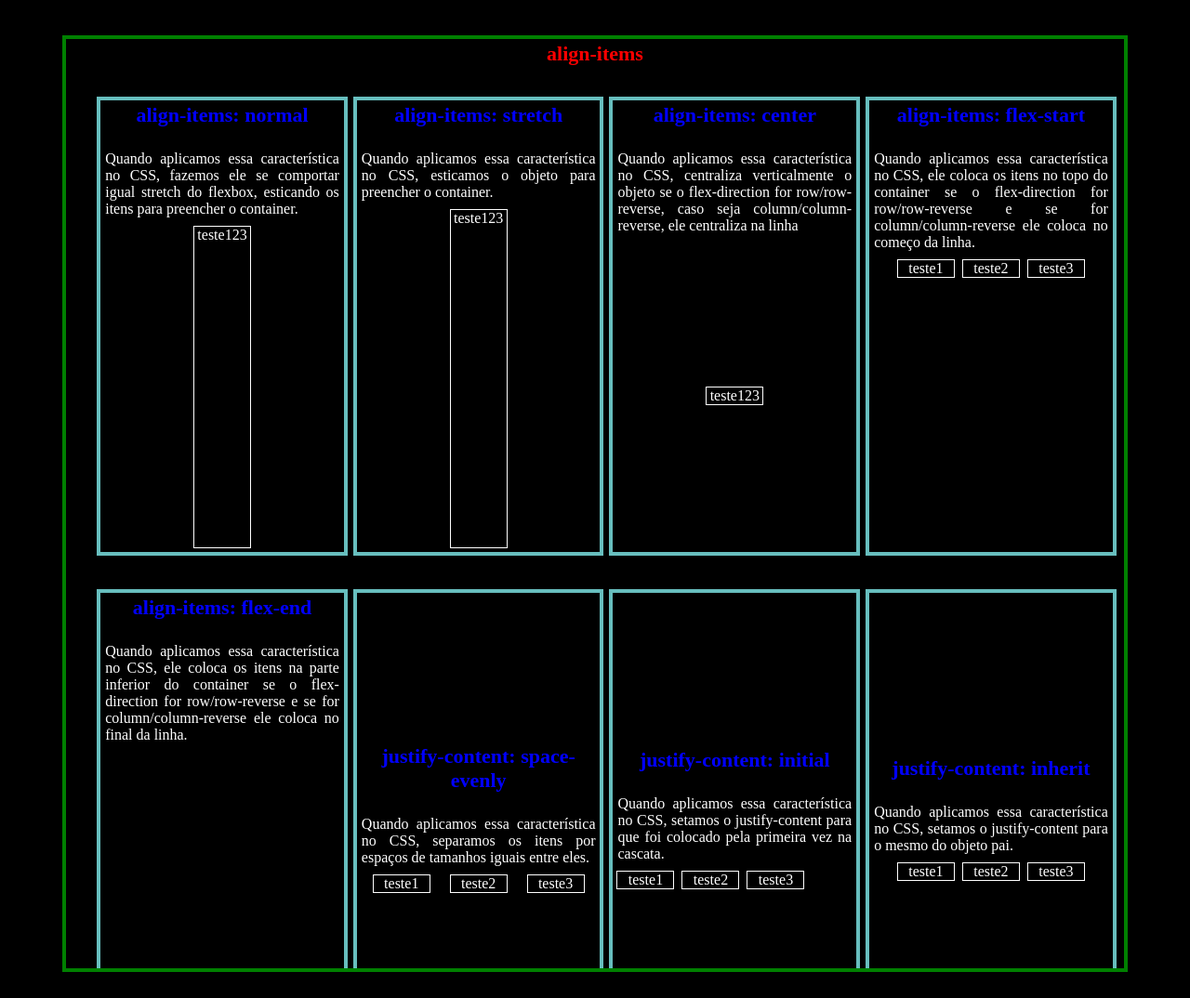
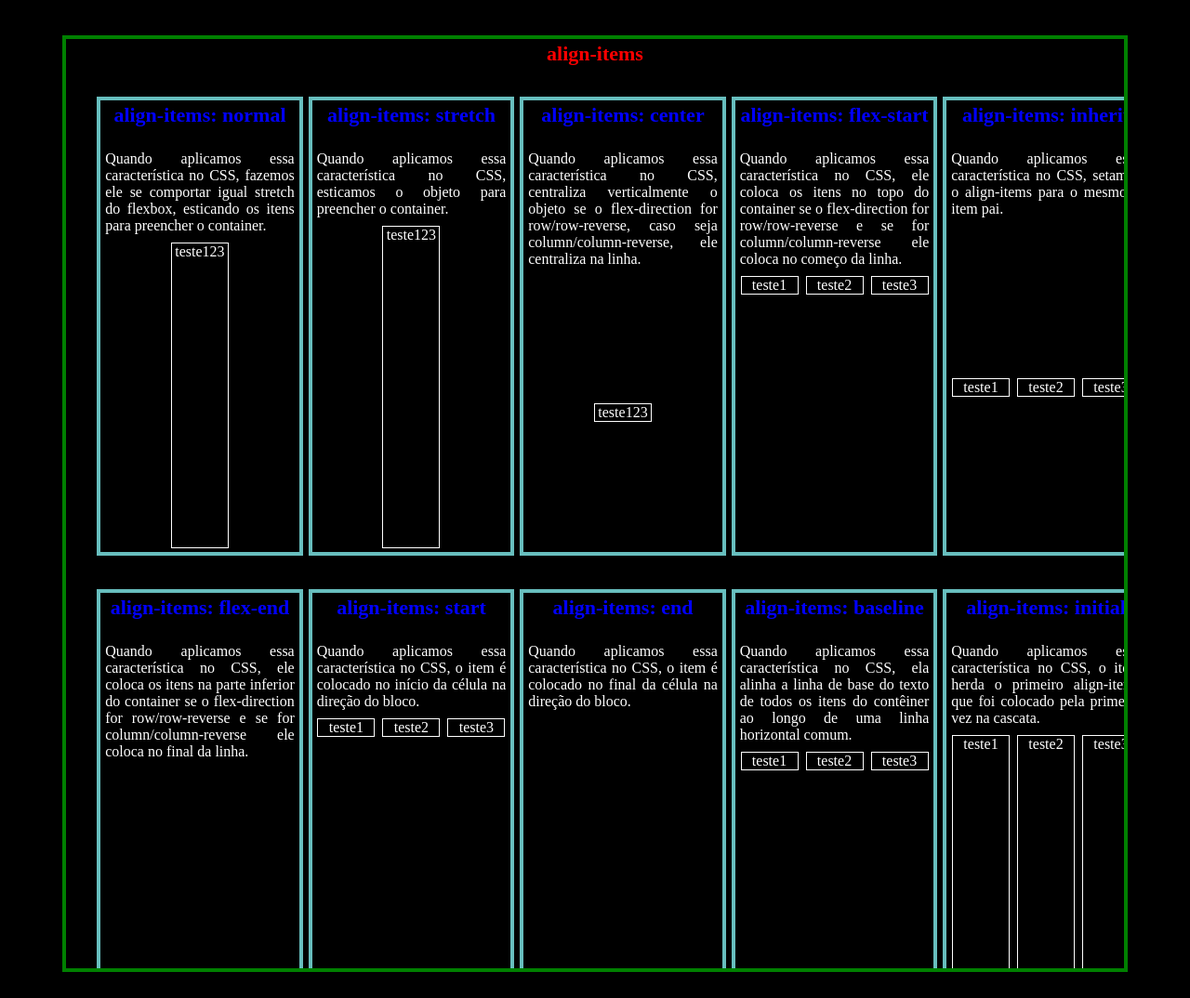
Before and after one commit to RoDev-Ops/POC-1-Flexbox, a plain HTML site: page justify.html in a window 1280 px wide. Shown: the part 724-1798 px from the top of the page at 93% size. Drawn offline with Linux system fonts and the light colour scheme.

Commit message:
finishing align-item and adjustments to justify-content

```diff
--- a/justify.html
+++ b/justify.html
@@ -18,7 +18,7 @@
       </p>
     </div>
 
-    <div class="container" style="height: auto; overflow: scroll;" id="justify">
+    <div class="container" style="height: auto; overflow: scroll" id="justify">
       <h1 class="subtitle" style="color: red">justify-content</h1>
       <div class="containerTop" style="margin: 30px">
         <div class="justifyRow">
@@ -26,7 +26,9 @@
 
           <p style="margin: 5px">
             Quando aplicamos essa característica no CSS, centralizamos os itens
-            no meio da linha se o flex-direction for row/row-reverse ou centraliza verticalmente se o flex-direction for column/column-reverse.
+            no meio da linha se o flex-direction for row/row-reverse ou
+            centraliza verticalmente se o flex-direction for
+            column/column-reverse.
           </p>
 
           <div
@@ -42,7 +44,9 @@
 
           <p style="margin: 5px">
             Quando aplicamos essa característica no CSS, ele coloca o objeto no
-            começo da linha se for flex-direction row/row-reverse ou coloca o objeto no topo do container para flex-direction column/column-reverse.
+            começo da linha se for flex-direction row/row-reverse ou coloca o
+            objeto no topo do container para flex-direction
+            column/column-reverse.
           </p>
 
           <div
@@ -63,7 +67,9 @@
 
           <p style="margin: 5px">
             Quando aplicamos essa característica no CSS, colocamos o objeto no
-            final da linha para flex-direction row/row-reverse ou coloca o objeto na parte inferior da página se for flex-direction column/column-reverse.
+            final da linha para flex-direction row/row-reverse ou coloca o
+            objeto na parte inferior da página se for flex-direction
+            column/column-reverse.
           </p>
 
           <div
@@ -216,7 +222,12 @@
 
           <div
             class="aux"
-            style="display: flex; flex-direction: row; height: 100%; align-items: normal;"
+            style="
+              display: flex;
+              flex-direction: row;
+              height: 100%;
+              align-items: normal;
+            "
           >
             <div class="content">teste123</div>
           </div>
@@ -226,7 +237,8 @@
           <h1 class="subtitle">align-items: stretch</h1>
 
           <p style="margin: 5px">
-            Quando aplicamos essa característica no CSS, esticamos o objeto para preencher o container.
+            Quando aplicamos essa característica no CSS, esticamos o objeto para
+            preencher o container.
           </p>
 
           <div
@@ -234,7 +246,8 @@
             style="
               display: flex;
               flex-direction: row;
-              height: 100%; align-items: stretch;
+              height: 100%;
+              align-items: stretch;
             "
           >
             <div class="content">teste123</div>
@@ -245,7 +258,9 @@
           <h1 class="subtitle">align-items: center</h1>
 
           <p style="margin: 5px">
-            Quando aplicamos essa característica no CSS, centraliza verticalmente o objeto se o flex-direction for row/row-reverse, caso seja column/column-reverse, ele centraliza na linha
+            Quando aplicamos essa característica no CSS, centraliza
+            verticalmente o objeto se o flex-direction for row/row-reverse, caso
+            seja column/column-reverse, ele centraliza na linha.
           </p>
 
           <div
@@ -265,7 +280,9 @@
           <h1 class="subtitle">align-items: flex-start</h1>
 
           <p style="margin: 5px">
-            Quando aplicamos essa característica no CSS, ele coloca os itens no topo do container se o flex-direction for row/row-reverse e se for column/column-reverse ele coloca no começo da linha.
+            Quando aplicamos essa característica no CSS, ele coloca os itens no
+            topo do container se o flex-direction for row/row-reverse e se for
+            column/column-reverse ele coloca no começo da linha.
           </p>
 
           <div
@@ -282,6 +299,29 @@
             <div class="content">teste3</div>
           </div>
         </div>
+
+        <div class="justifyRow">
+            <h1 class="subtitle">align-items: inherit</h1>
+
+            <p style="margin: 5px">
+              Quando aplicamos essa característica no CSS, setamos o align-items para o mesmo o item pai.
+            </p>
+
+            <div
+              class="aux"
+              style="
+                display: flex;
+                flex-direction: row;
+                align-items: inherit;
+                height: 100%;
+              "
+            >
+              <div class="content">teste1</div>
+              <div class="content">teste2</div>
+              <div class="content">teste3</div>
+            </div>
+          </div>
+
       </div>
 
       <div class="containerBottom" style="margin: 30px">
@@ -289,7 +329,9 @@
           <h1 class="subtitle">align-items: flex-end</h1>
 
           <p style="margin: 5px">
-            Quando aplicamos essa característica no CSS, ele coloca os itens na parte inferior do container se o flex-direction for row/row-reverse e se for column/column-reverse ele coloca no final da linha.
+            Quando aplicamos essa característica no CSS, ele coloca os itens na
+            parte inferior do container se o flex-direction for row/row-reverse
+            e se for column/column-reverse ele coloca no final da linha.
           </p>
 
           <div
@@ -308,11 +350,11 @@
         </div>
 
         <div class="justifyRow">
-          <h1 class="subtitle">justify-content: space-evenly</h1>
+          <h1 class="subtitle">align-items: start</h1>
 
           <p style="margin: 5px">
-            Quando aplicamos essa característica no CSS, separamos os itens por
-            espaços de tamanhos iguais entre eles.
+            Quando aplicamos essa característica no CSS, o item é colocado no
+            início da célula na direção do bloco.
           </p>
 
           <div
@@ -320,8 +362,8 @@
             style="
               display: flex;
               flex-direction: row;
-              justify-content: space-evenly;
-              width: 100%;
+              height: 100%;
+              align-items: start;
             "
           >
             <div class="content">teste1</div>
@@ -331,11 +373,11 @@
         </div>
 
         <div class="justifyRow">
-          <h1 class="subtitle">justify-content: initial</h1>
+          <h1 class="subtitle">align-items: end</h1>
 
           <p style="margin: 5px">
-            Quando aplicamos essa característica no CSS, setamos o
-            justify-content para que foi colocado pela primeira vez na cascata.
+            Quando aplicamos essa característica no CSS, o item é colocado no
+            final da célula na direção do bloco.
           </p>
 
           <div
@@ -343,8 +385,8 @@
             style="
               display: flex;
               flex-direction: row;
-              justify-content: initial;
-              width: 100%;
+              height: 100%;
+              align-items: end;
             "
           >
             <div class="content">teste1</div>
@@ -354,11 +396,12 @@
         </div>
 
         <div class="justifyRow">
-          <h1 class="subtitle">justify-content: inherit</h1>
+          <h1 class="subtitle">align-items: baseline</h1>
 
           <p style="margin: 5px">
-            Quando aplicamos essa característica no CSS, setamos o
-            justify-content para o mesmo do objeto pai.
+            Quando aplicamos essa característica no CSS, ela alinha a linha de
+            base do texto de todos os itens do contêiner ao longo de uma linha
+            horizontal comum.
           </p>
 
           <div
@@ -366,8 +409,31 @@
             style="
               display: flex;
               flex-direction: row;
-              justify-content: inherit;
-              width: 100%;
+              height: 100%;
+              align-items: baseline;
+            "
+          >
+            <div class="content">teste1</div>
+            <div class="content">teste2</div>
+            <div class="content">teste3</div>
+          </div>
+        </div>
+
+        <div class="justifyRow">
+          <h1 class="subtitle">align-items: initial</h1>
+
+          <p style="margin: 5px">
+            Quando aplicamos essa característica no CSS, o item herda o primeiro
+            align-items que foi colocado pela primeira vez na cascata.
+          </p>
+
+          <div
+            class="aux"
+            style="
+              display: flex;
+              flex-direction: row;
+              height: 100%;
+              align-items: initial;
             "
           >
             <div class="content">teste1</div>
```
